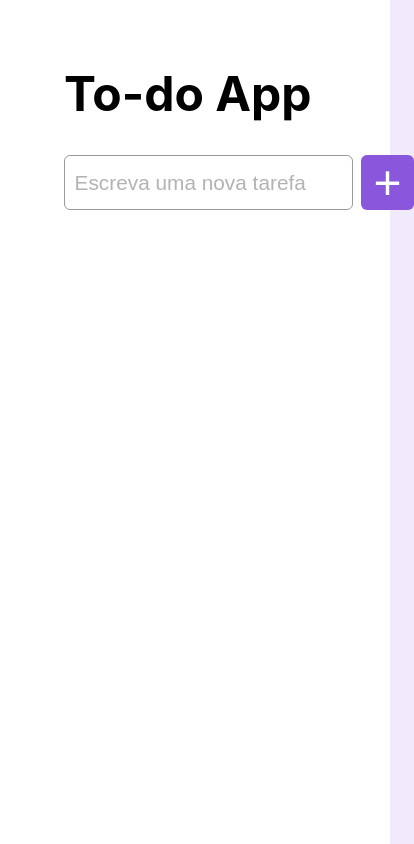
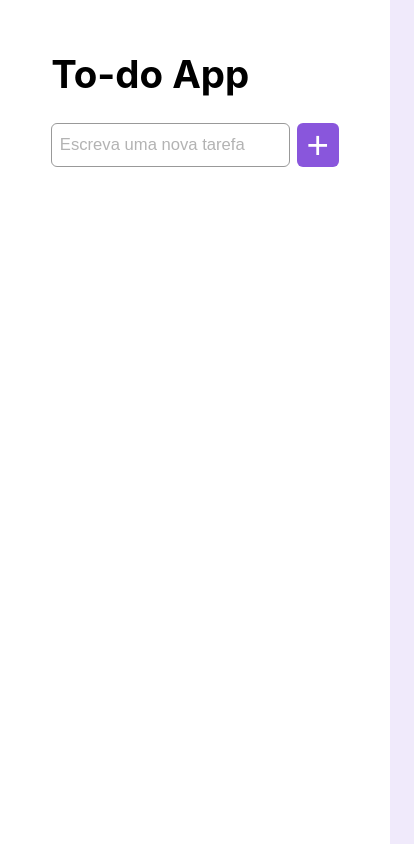
Before and after one commit to luaxi/todo-app, a React (Create React App) app: page / in a window 390 px wide. Shown: the whole page, 414 px wide, since content can reach past the window. Built offline with nearby package versions, Linux system fonts and the light colour scheme.

Commit message:
Updated styles

```diff
--- a/src/App.js
+++ b/src/App.js
@@ -45,6 +45,7 @@ function App() {
 
   return (
     <div className="App">
+      <div className="App-header">
         <h1 className="title">To-do App</h1>
         <form onSubmit={e => handleSubmit(e)}>
           <div className="taskForm">
@@ -62,6 +63,7 @@ function App() {
             />
           </div>
         </form>
+      </div>
       <div className="tasksComponent">
         <Tasks
           data={tasks}
--- a/src/styles/App.css
+++ b/src/styles/App.css
@@ -1,7 +1,5 @@
-
-
 .App {
-  max-width: 900px;
+  max-width: 56.25rem;
   min-height: calc(100vh - 4rem);
   margin: auto;
   padding: 2rem 4rem;
@@ -12,6 +10,7 @@
 h1.title{
   font-size: 3rem;
   width: fit-content;
+  user-select: none;
 }
 
 h1.title:hover{
@@ -26,7 +25,7 @@ h1.title:hover{
 }
 
 .taskInput{
-  width: 500px;
+  width: 32rem;
   font-size: 1.3rem;
   padding: .6rem;
 
--- a/src/styles/Tasks.css
+++ b/src/styles/Tasks.css
@@ -7,6 +7,11 @@ li{
     font-size: 1.5rem;
     padding: 1rem;
     border-bottom: 1px solid lightgray;
+    transition: background 0.5s;
+}
+
+li:hover{
+    background: var(--purple-95);
 }
 
 li:first-child{
@@ -25,4 +30,6 @@ input[type=checkbox]{
 li.done{
     text-decoration: line-through;
     color: gray;
+    background: var(--gray-95);
+    filter: grayscale(100%);
 }
--- a/src/styles/global.css
+++ b/src/styles/global.css
@@ -1,7 +1,14 @@
 :root{
     --gray-60: hsl(0, 0%, 60%);
     --gray-70: hsl(0, 0%, 70%);
+    --gray-95: hsl(0, 0%, 95%);
     --purple-95: hsl(263, 66%, 95%);
     --purple-60: hsl(263, 66%, 60%);
     --purple-55: hsl(263, 66%, 55%);
-  }
+}
+
+@media (max-width: 425px){
+    html{
+        font-size: 80%;
+    }
+}
```
Lines whose indentation alone changed are shown as unchanged.
